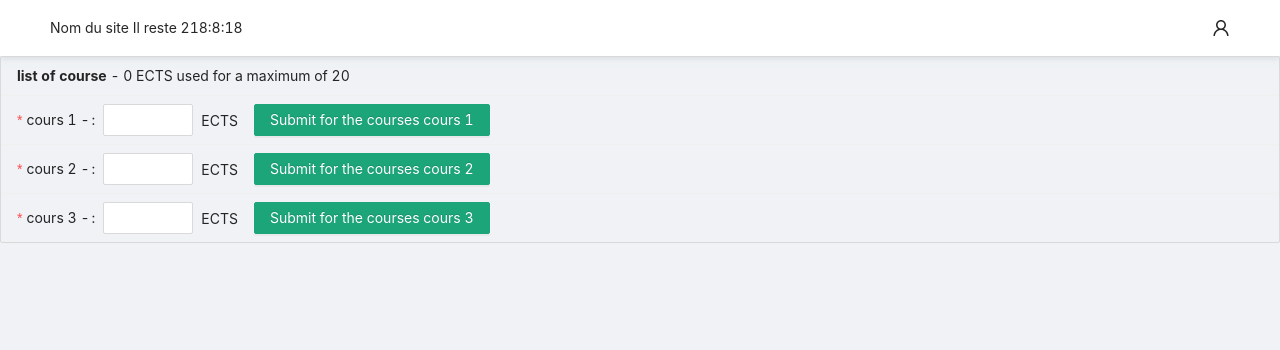
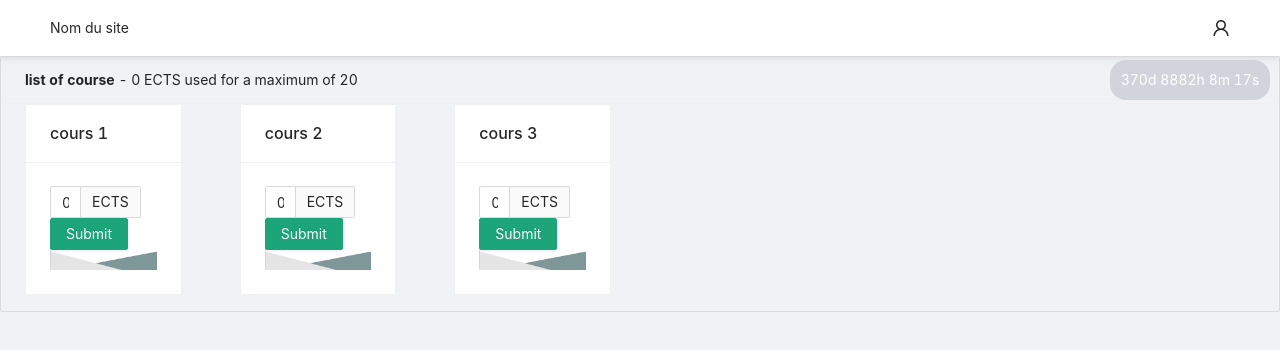
Before and after one commit to Tushita111/blockchain_project, a React (Create React App) app: page / in a window 1280 px wide. Shown: the top 350 px of the page. Built offline with nearby package versions, Linux system fonts and the light colour scheme.

Commit message:
add style

```diff
--- a/package.json
+++ b/package.json
@@ -21,7 +21,8 @@
     "react-router-dom": "^6.4.1",
     "react-scripts": "5.0.1",
     "typescript": "^4.8.3",
-    "web-vitals": "^2.1.4"
+    "web-vitals": "^2.1.4",
+    "web3": "^1.8.1"
   },
   "scripts": {
     "start": "craco start",
--- a/src/component/Header.tsx
+++ b/src/component/Header.tsx
@@ -4,7 +4,6 @@ import type { MenuProps } from 'antd';
 import { Dropdown } from "antd";
 import { UserOutlined } from "@ant-design/icons";
 import { useNavigate } from "react-router-dom";
-import Timer from "./Timer";
 
 const Header = () => {
     const navigate = useNavigate();
@@ -23,9 +22,8 @@ const Header = () => {
     return (
         <BaseHeader className="flex items-center shadow-md shadow-gray-300/60">
             <div className="flex-1 border-transparent">
-            Nom du site    Il reste <Timer endTime={new Date("January, 5, 2023")}/>
+            Nom du site
             </div>
-
 
             <Dropdown menu={{items : dropdownItems}} trigger={["click"]}>
                 <UserOutlined className="text-lg" />
--- a/src/component/Timer.tsx
+++ b/src/component/Timer.tsx
@@ -9,7 +9,7 @@ const Timer = ({endTime} : props) => {
   const [days, setDays] = useState(0);
   const [hours, setHours] = useState(0);
   const [minutes, setMinutes] = useState(0);
-  const [seconds, setSeconds] = useState(0);
+  const [seconds, setSeconds] = useState(1);
 
   const getTime = useCallback(() => {
     const time = endTime.getTime() - Date.now();
@@ -27,9 +27,15 @@ const Timer = ({endTime} : props) => {
   }, [getTime]);
 
   return (
-    <span className="timer">
-      {hours}:{minutes}:{seconds}
-    </span>
+    // make a div with the time which is 40px height and 100px width,
+    // with a border radius of 20px, a grey background and a white text, centered, and on all other elements, center them
+    <div className="h-10 w-40 bg-gray-300 rounded-2xl flex items-center justify-center" style={{zIndex : 99}}>
+      <div className="text-white">
+        {days}d {hours}h {minutes}m {seconds}s
+      </div>
+    </div>
+
+
   );
 };
 
--- a/src/component/ects_choice/Ects.tsx
+++ b/src/component/ects_choice/Ects.tsx
@@ -1,4 +1,5 @@
-import { Button, Form, InputNumber } from "antd";
+import React from "react";
+import { Button, Card, Form, InputNumber } from "antd";
 import { useEffect } from "react";
 
 interface EctsProps {
@@ -35,8 +36,8 @@ const Ects = ({maxEcts, ectsAlreadyUsed, name, initialEcts, ectsChange} : EctsPr
             onFinish={onFinish}
             initialValues={{[name] : initialEcts}}
         >
+            <Card title={name}>
                 <Form.Item
-                label={name + " - "}
                     name={name}
                     rules={[
                         { required: true },
@@ -52,15 +53,15 @@ const Ects = ({maxEcts, ectsAlreadyUsed, name, initialEcts, ectsChange} : EctsPr
                         min={0}
                         max={maxEcts}
                         onChange={(value) => ectsChange(value ? value : 0, name)}
+                        addonAfter="ECTS"
                     />
-                <span style={{ marginLeft: 8 }}>
-                ECTS
-                </span>
                 </Form.Item>
                 <Form.Item>
-                <Button type="primary">Submit for the courses {name}</Button>
+                    <Button type="primary">Submit</Button>
                 </Form.Item>
 
+                <img src="/footer.png" alt="footer" style={{width : "100%"}}></img>
+            </Card>
         </Form>
     );
 
--- a/src/component/ects_choice/EctsChoice.tsx
+++ b/src/component/ects_choice/EctsChoice.tsx
@@ -1,5 +1,6 @@
 import { List } from "antd";
 import { useEffect, useState } from "react";
+import Timer from "../Timer";
 import Ects from "./Ects";
 
 interface Course {
@@ -36,8 +37,23 @@ const EctsChoice = () => {
     }
 
     return (
+        <div>
+            {/*
+                attached the timer at the top of the screen
+            */}
+            <div style={{position : "fixed", top : 60, right : 10}}>
+                <Timer endTime={new Date("2023-12-31T23:59:59")}></Timer>
+            </div>
             <List
-            size="small"
+                grid={{
+                    gutter: 10,
+                    xs: 1,
+                    sm: 2,
+                    md: 4,
+                    lg: 4,
+                    xl: 6,
+                    xxl: 8,
+                }}
                 header={<div><strong>list of course</strong> - {ectsUsed} ECTS used for a maximum of {maxEcts}</div>}
                 bordered
                 dataSource={courses}
@@ -47,6 +63,7 @@ const EctsChoice = () => {
                     </List.Item>
                 }
             />
+        </div>
     )
 }
 
```
Also changed, not shown: public/footer.png (added), 1 other file (tests, documents, lock files or other folders). Lines whose indentation alone changed are shown as unchanged.
